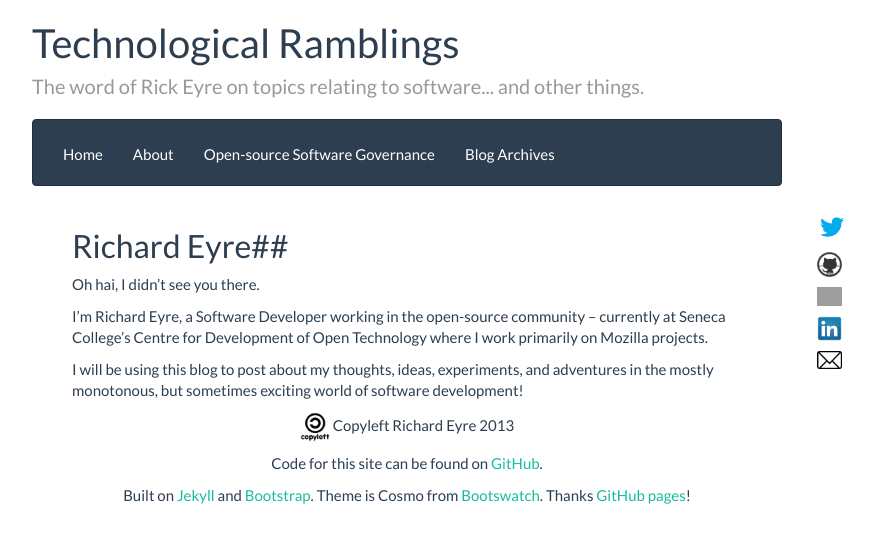
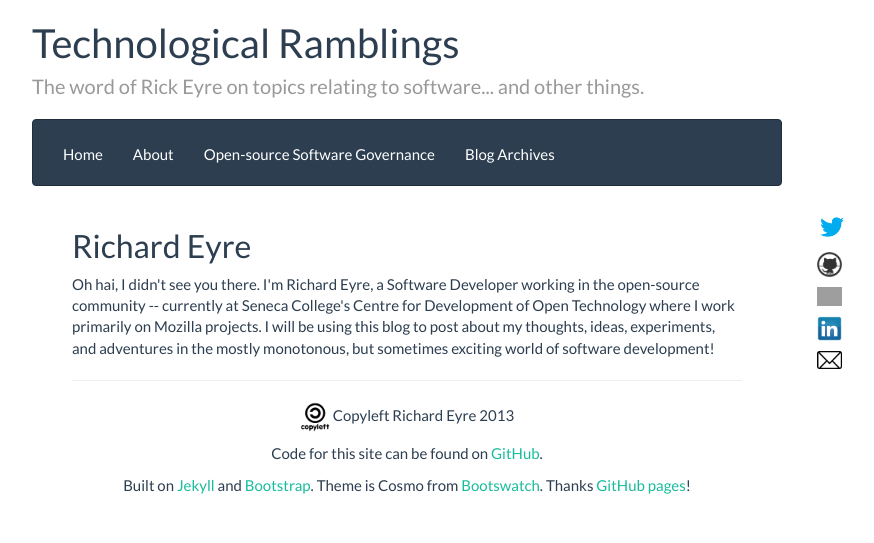
Before and after one commit to RickEyre/rickeyre.github.io, a Jekyll site: the page built from about/index.html, in a window 1280 px wide. Shown: the top 543 px of the page, without its empty margins (233-1107 px from the left). Built offline with Jekyll 4.4.1, drawn with Linux system fonts in a browser that asks for light colours; Markdown is read by kramdown in place of the engine named in the settings; grey boxes are pictures that could not be loaded.

Commit message:
Fix up layout of about me page.

```diff
--- a/about/index.md
+++ b/about/index.html
@@ -2,7 +2,7 @@
 layout: default
 ---
 
-##Richard Eyre##
+<h2>Richard Eyre</h2>
 Oh hai, I didn't see you there.
 
 I'm Richard Eyre, a Software Developer working in the open-source community --
@@ -12,3 +12,5 @@ work primarily on Mozilla projects.
 I will be using this blog to post about my thoughts, ideas, experiments, and
 adventures in the mostly monotonous, but sometimes exciting world of software
 development!
+
+<hr>
```
